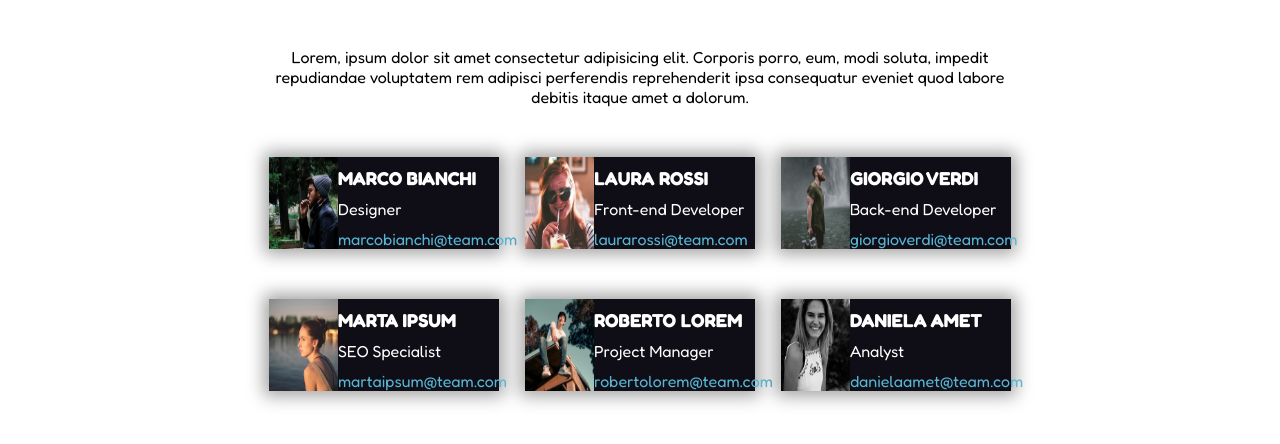
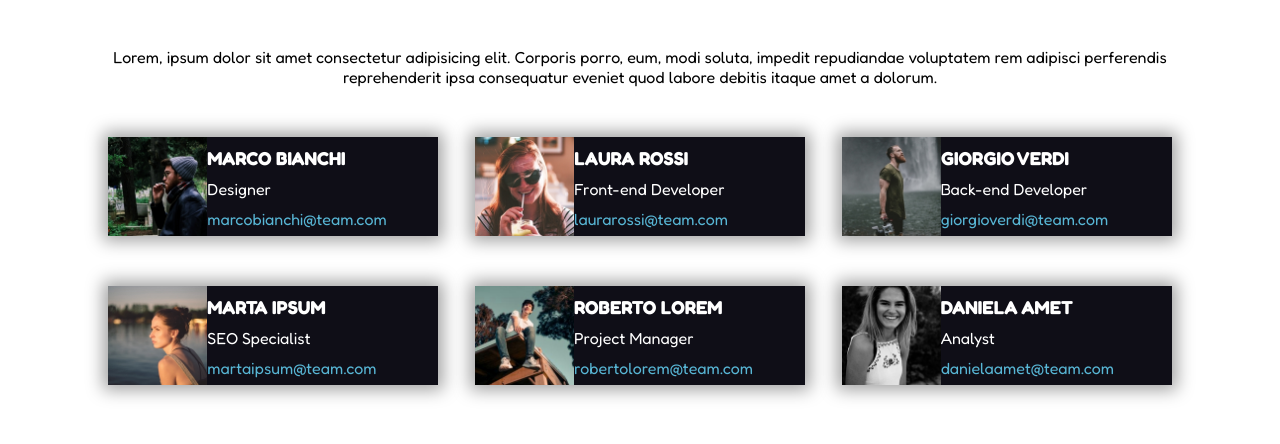
Before and after one commit to matteocovetti/html-css-flex-cards, a plain HTML site: page index.html in a window 1280 px wide. Shown: the part 42-486 px from the top of the page. Drawn offline with Linux system fonts and the light colour scheme.

Commit message:
piccole modifiche live coding

```diff
--- a/style.css
+++ b/style.css
@@ -36,9 +36,8 @@ li{
 }
 /* layout */
 .container{
-    width: 60%;
-    margin: 0;
-    margin-left: 20%;
+    max-width: 1100px;
+    margin: 0 auto;
 }
 .container-flex{
     display: flex;
```
